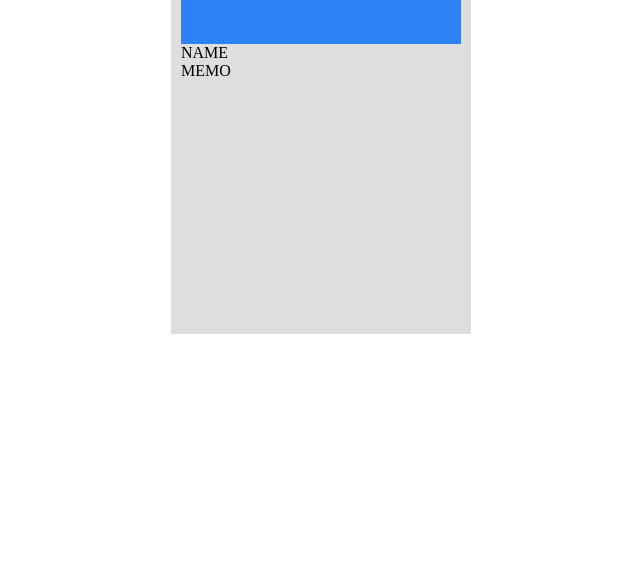
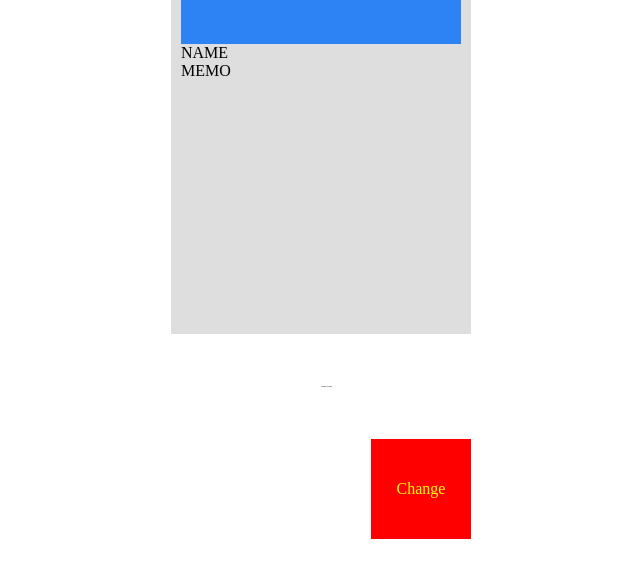
Before and after one commit to jkray29/html0320, a plain HTML site: page dist/transform0426.html in a window 1280 px wide. Shown: the part 703-1280 px from the top of the page, without its empty margins (219-859 px from the left). Before the commit the page ends 1037 px from the top, so only its background shows below. Drawn offline with Linux system fonts and the light colour scheme.

Commit message:
0426第三次

```diff
--- a/dist/css/transform.css
+++ b/dist/css/transform.css
@@ -57,6 +57,8 @@ a {
 .product .product-img {
   width: 100%;
   height: 200px;
+  transition-property: background;
+  transition-duration: 3s;
   background: rgb(45, 131, 243);
   color: #fff;
   font-size: 30px;
@@ -66,6 +68,9 @@ a {
   justify-content: center;
   position: relative;
   overflow: hidden;
+}
+.product .product-img:hover {
+  background-color: aqua;
 }
 .product .product-img:hover > div:first-child {
   transform: scale(2);
@@ -80,4 +85,27 @@ a {
   text-align: center;
   transform: rotate(45deg);
   font-size: 18px;
+}
+
+.small-font {
+  margin: 50px;
+  font-size: 5px;
+  transform: scale(0.5);
+}
+
+.bg-change {
+  margin: 50px auto;
+  background: red;
+  color: yellow;
+  width: 100px;
+  height: 100px;
+  display: flex;
+  align-items: center;
+  justify-content: center;
+  transition-property: background;
+  transition-duration: 3s;
+}
+.bg-change:hover {
+  background: yellow;
+  color: red;
 }/*# sourceMappingURL=transform.css.map */
--- a/dist/scss/transform.scss
+++ b/dist/scss/transform.scss
@@ -47,6 +47,8 @@
     .product-img {
         width: 100%;
         height: 200px;
+        transition-property: background;
+        transition-duration: 3s;
         background: rgb(45, 131, 243);
         color: #fff;
         font-size: 30px;
@@ -58,6 +60,8 @@
         overflow: hidden;
 
         &:hover {
+            background-color: aqua;
+
             >div:first-child {
                 transform: scale(2);
             }
@@ -76,3 +80,27 @@
         }
     }
 }
+
+.small-font {
+    margin: 50px;
+    font-size: 5px;
+    transform: scale(0.5);
+}
+
+.bg-change {
+    margin: 50px auto;
+    background: red;
+    color: yellow;
+    width: 100px;
+    height: 100px;
+    display: flex;
+    align-items: center;
+    justify-content: center;
+    transition-property: background;
+    transition-duration: 3s;
+
+    &:hover {
+        background: yellow;
+        color: red;
+    }
+}
--- a/dist/transform0426.html
+++ b/dist/transform0426.html
@@ -32,6 +32,12 @@
                 MEMO
             </div>
         </div>
+        <div class="small-font">Small Font</div>
+
+
+        <div class="bg-change">
+            Change
+        </div>
     </div>
 </body>
 
```
Also changed, not shown: 1 other file.
